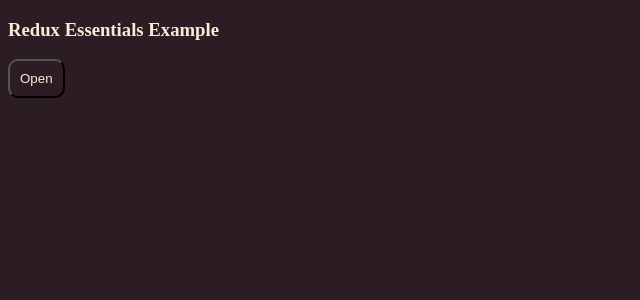
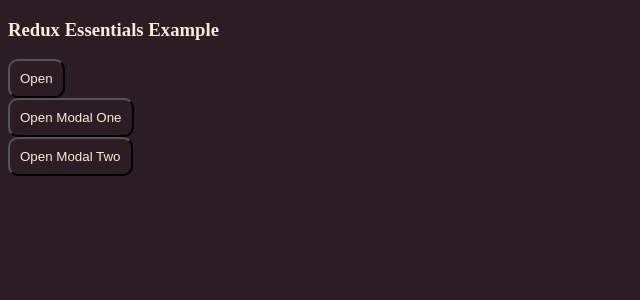
Before and after one commit to Mukhin001/forAmigo, a React (Vite) app: page / in a window 1280 px wide. Shown: the top 300 px of the page, without its empty margins (0-640 px from the left). Built offline with nearby package versions, Linux system fonts and the light colour scheme.

Commit message:
27.01modal

```diff
--- a/src/App.tsx
+++ b/src/App.tsx
@@ -3,10 +3,29 @@
 import { AddPostForm } from './features/posts/AddPostForm';
 import { changeDisplay } from "./features/posts/openFormSlice";
 import { useAppDispatch, useAppSelector } from './app/hooks';
+import Modal from './components/base/Modal';
+import { useState } from 'react';
 
 function App() {
     const openForm = useAppSelector(state => state.openForm.value);
     const dispatch = useAppDispatch();
+
+    const [title, setTitle] = useState('');
+    const [p, setP] = useState('');
+    const [openModal, setOpenModal] = useState(false);
+
+
+    function opemModalOneFn() {
+        setOpenModal(true);
+        setTitle('Model One');
+        setP('ONE');
+    };
+
+    function opemModalOTwoFn() {
+        setOpenModal(true);
+        setTitle('Model Two');
+        setP('Two');
+    };
 
     return (
         <Router>
@@ -15,14 +34,24 @@
             <section>
                 <button
                     onClick={() => dispatch(changeDisplay())}>{openForm ? 'Close' : 'Open'}</button>
-                </section>
+            </section>
+
+            <section>
+                <button
+                    onClick={opemModalOneFn}
+                >Open Modal One</button>
+            </section>
+
+            <section>
+                <button onClick={opemModalOTwoFn}>Open Modal Two</button>
+            </section>
             <Routes>
             <Route
                 path="/"
                 element={
                 <>
                     {openForm && <AddPostForm />}
-                    {/* <PostsList /> */}
+                    {openModal && <Modal title={title} p={p} setOpenModal={setOpenModal} />}
                 </>
                 }
             ></Route>
--- /dev/null
+++ b/src/components/base/Modal.tsx
@@ -0,0 +1,24 @@
+interface PropsPerent {
+    title: string,
+    p: string,
+    setOpenModal: React.Dispatch<React.SetStateAction<boolean>>,
+};
+
+const Modal = ({ title, p, setOpenModal }: PropsPerent) => {
+    return (
+        <section
+            style={{
+                border: '2px solid white',
+                borderRadius: 10,
+            }}
+        >
+            <div style={{display: 'flex', justifyContent: 'flex-end'}}>
+                <button onClick={() => setOpenModal(false)}>X</button>
+            </div>
+            <h2>{title}</h2>
+            <p>{p}</p>
+        </section>
+     );
+};
+
+export default Modal;
```
